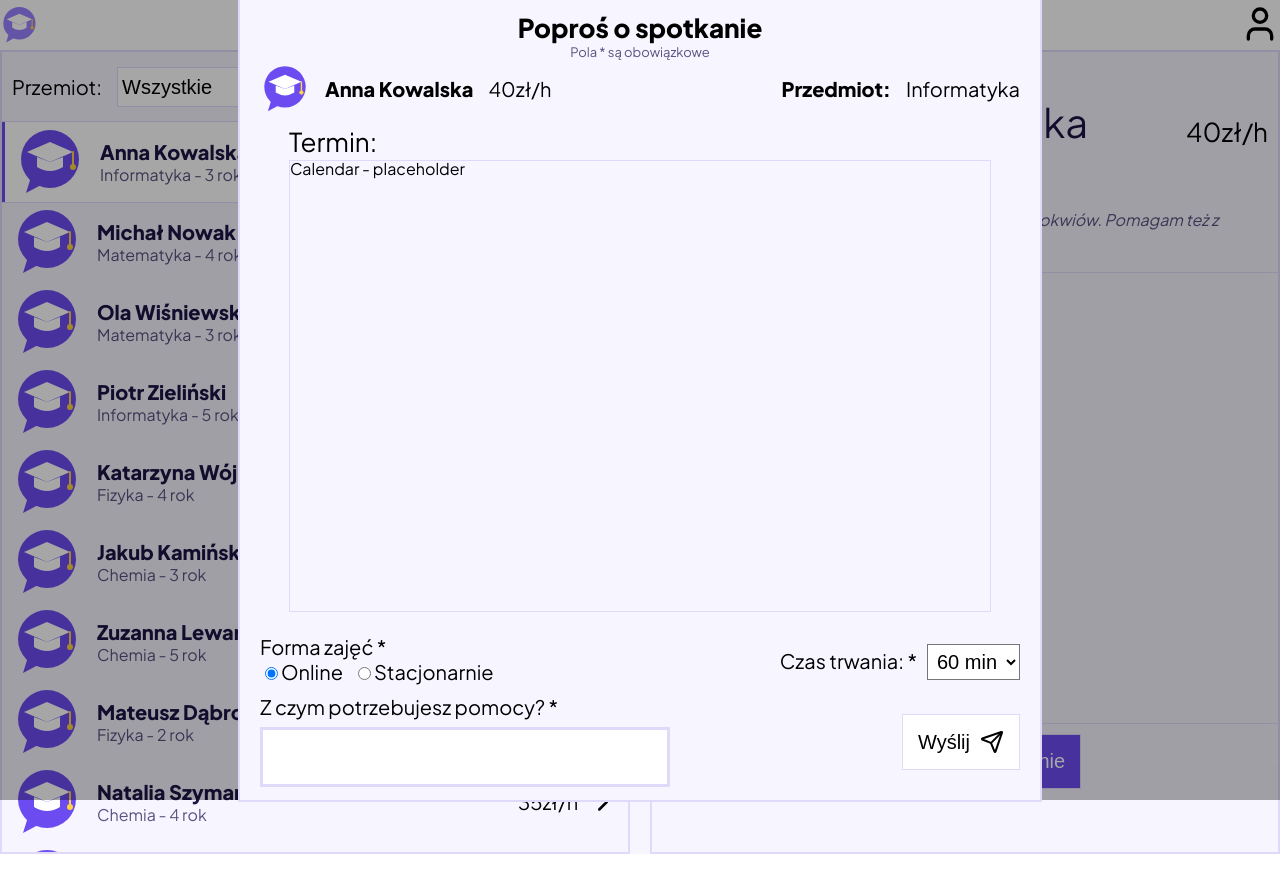
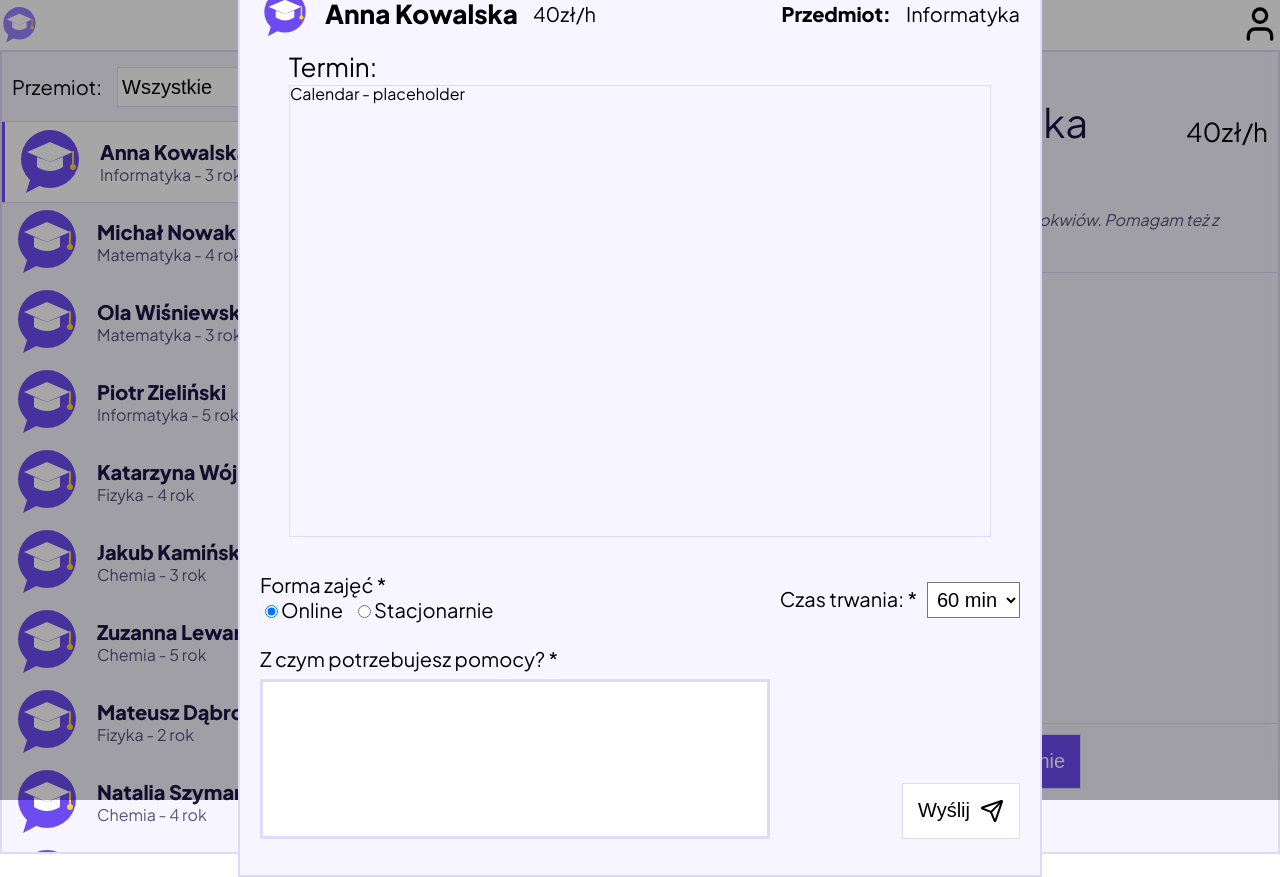
Before and after one commit to jakub452/mentorio-app, a React (Vite) app: page /home in a window 1280 px wide. Both pictures are taken after a click on the button "Poproś o spotkanie". Before the commit the page ends 854 px from the top, so only its background shows below. Built offline with nearby package versions, Linux system fonts and the light colour scheme.

Commit message:
Changed: TutorRequest css, TutorRequest form submit handling

```diff
--- a/src/components/TutorRequest/TutorRequest.jsx
+++ b/src/components/TutorRequest/TutorRequest.jsx
@@ -6,7 +6,6 @@ import { Send } from 'lucide-react'
 const TutorRequest = ({ requestVisible, setRequestVisible, tutor }) => {
     const ref = useRef(null)
     useEffect(() => {
-        console.log(tutor)
         const handleClick = e => {
             if (ref.current && !ref.current.contains(e.target)) {
                 setRequestVisible(false)
@@ -21,11 +20,15 @@ const TutorRequest = ({ requestVisible, setRequestVisible, tutor }) => {
         document.addEventListener('mouseup', handleClick)
     }, [])
 
+    const handleSubmit = (e) => {
+        e.preventDefault()
+    }
+
     if (!requestVisible) return
     return (
         <div className={styles.request}>
             <div ref={ref} className={styles.requestCard}>
-                <form action="" method='post' className={styles.form}>
+                <form action="" method='post' className={styles.form} onSubmit={handleSubmit}>
                     <h2 className={styles.title}>Poproś o spotkanie</h2>
                     <p className={styles.subTitle}>Pola * są obowiązkowe</p>
                     <div className={styles.formInfo}>
@@ -71,9 +74,9 @@ const TutorRequest = ({ requestVisible, setRequestVisible, tutor }) => {
                         <div className={styles.bottom}>
                             <div className={styles.textareaContainer}>
                                 <label htmlFor="description">Z czym potrzebujesz pomocy? *</label>
-                            <textarea name="description" id="description" className={styles.textarea}></textarea>
+                                <textarea name="description" id="description" className={styles.textarea}></textarea>
                             </div>
-                            <button className={styles.submit} type="submit">  Wyślij <Send size={24}/></button>
+                            <button className={styles.submit} type="submit">  Wyślij <Send size={24} /></button>
                         </div>
                     </div>
                 </form>
--- a/src/components/TutorRequest/TutorRequest.module.css
+++ b/src/components/TutorRequest/TutorRequest.module.css
@@ -23,7 +23,7 @@
 .requestCard{
     width: 800px;
     position: absolute;
-    height: 800px;
+    height: 950px;
     background-color: var(--bg);
     border: 2px solid var(--border);
 }
@@ -53,7 +53,7 @@
     font-size: var(--fs-l);
 }
 .name{
-    font-size: var(--fs-l);
+    font-size: var(--fs-xl);
     font-weight: bold;
 }
 .right{
@@ -77,10 +77,11 @@
 .inputs{
     width: 95%;
     margin-top: 10px;
+    height: 300px;
     display: flex;
     align-items: center;
     flex-direction: column;
-    justify-content: space-between;
+    justify-content: space-evenly;
 }
 
 .top{
@@ -109,8 +110,8 @@
 }
 .textarea{
     resize: none;
-    width: 400px;
-    min-height: 50px;
+    width: 500px;
+    height: 150px;
 
     border: 3px solid var(--border);
     background-color: var(--surface);
@@ -123,7 +124,7 @@
 .bottom{
     display: flex;
     width: 100%;
-    align-items: center;
+    align-items: end;
     justify-content: space-between;
 }
 .textareaContainer{
```
